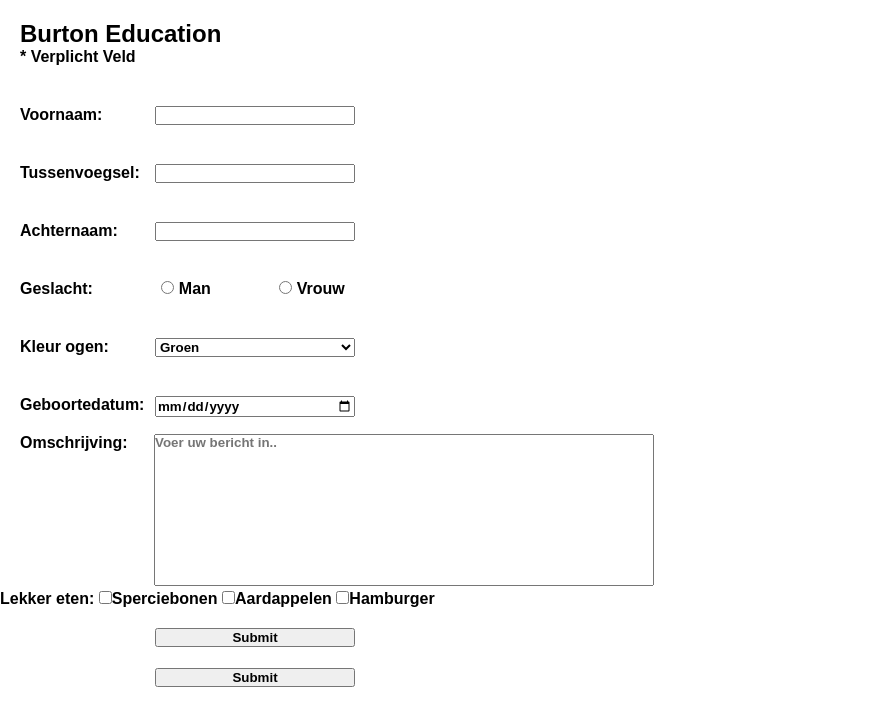
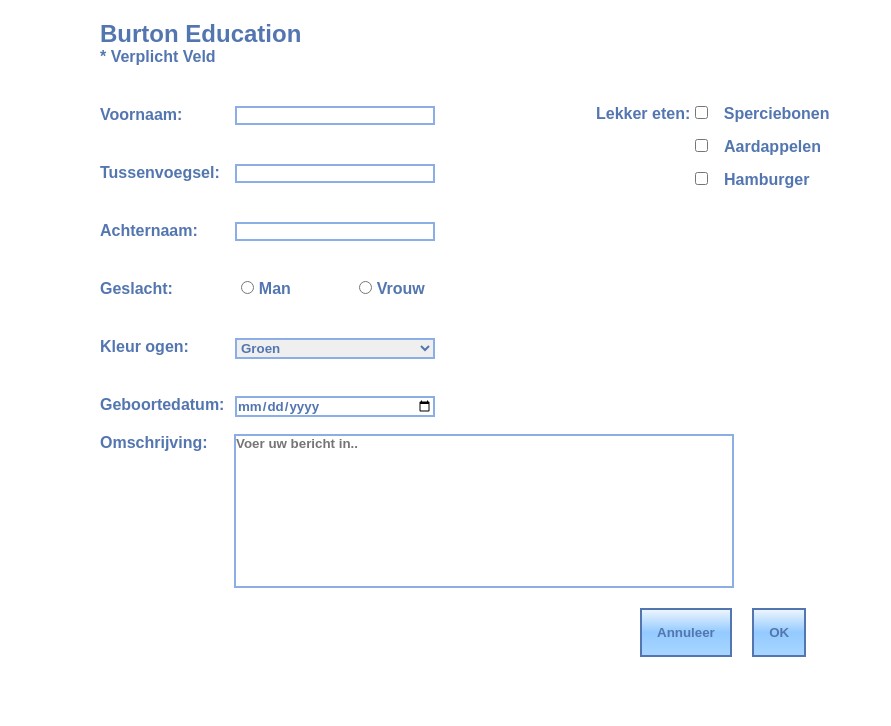
Before and after one commit to Niels1325/HTML-CSS, a plain HTML site: page Hoofdstuk6/login.html in a window 1280 px wide. Shown: the whole page, without its empty margins (0-891 px from the left). Drawn offline with Linux system fonts and the light colour scheme.

Commit message:
Hoofdstuk 6 af

```diff
--- a/Hoofdstuk6/css/login.css
+++ b/Hoofdstuk6/css/login.css
@@ -4,6 +4,12 @@
     box-sizing: border-box;
     font-family: Arial,sans-serif;
     font-weight: bold;
+    color: #5376b0;
+}
+
+.wrapper {
+    width: 1120px;
+    margin: auto;
 }
 
 body {
@@ -27,6 +33,20 @@ body {
     padding:20px;
 }
 
+.form-check {
+    width: 375px;
+    padding:20px;
+    float: right;
+    top: 85px;
+    left: 45%;
+    position: absolute;
+    vertical-align: top;
+}
+
+.box {
+    margin-right: 1rem;
+}
+
 .form-groupbtn {
     margin-left: 4rem;
 }
@@ -34,6 +54,7 @@ body {
 .input {
     float:right;
     width: 200px;
+    border: 2px solid #8caee6;
 }
 
 .vrouwradio {
@@ -43,8 +64,32 @@ body {
 textarea {
     resize: none;
     width: 500px;
+    border: 2px solid #8caee6;
 }
 
 .form-omschrijving {
     margin-left: 2px;
 }
+
+.buttons {
+    margin-top: 1rem;
+    margin-left: 50%;
+}
+
+.cancel-btn, .ok-btn {
+    padding: 15px;
+    border: 2px solid #5376b0;
+    margin-right: 1rem;
+    background: linear-gradient(0deg, rgba(168,214,255,1) 0%, rgba(148,202,255,1) 50%, rgba(235,245,255,1) 100%);
+}
+
+.cancel-btn:hover, .ok-btn:hover {
+    background: linear-gradient(0deg, rgba(190,224,255,1) 0%, rgba(184,220,255,1) 50%, rgba(255,255,255,1) 100%);
+    cursor: pointer;
+    transition: 0.2s ease-out;
+}
+
+.b2, .b3 {
+    margin-left: 99px;
+    margin-top: 1rem;
+}
--- a/Hoofdstuk6/login.html
+++ b/Hoofdstuk6/login.html
@@ -6,6 +6,7 @@
     <link rel="stylesheet" href="css/login.css">
 </head>
 <body>
+<div class="wrapper">
 <form action="http://www.savatarian.com/html5/form.php" method="get">
         <div class="form-group">
             <h2>Burton Education</h2>
@@ -50,18 +51,17 @@
     </div>
     <div class="form-check">
         <label for="lekkereten" name="lekkereten">Lekker eten:</label>
-        <input type="checkbox" name="sperciebonen" value="sperciebonen">Sperciebonen
-        <input type="checkbox" name="aardappelen" value="aardappelen">Aardappelen
-        <input type="checkbox" name="hamburger" value="hamburger">Hamburger
+        <input class="box b1" type="checkbox" name="sperciebonen" value="sperciebonen">Sperciebonen<br>
+        <input class="box b2" type="checkbox" name="aardappelen" value="aardappelen">Aardappelen<br>
+        <input class="box b3" type="checkbox" name="hamburger" value="hamburger">Hamburger
     </div>
-    <div class="form-group">
-        <input class="input" type="submit" name="knop" placeholder="Annuleer" />
-    </div>
-    <div class="form-group">
-        <input class="input" type="submit" name="knop" placeholder="OK" />
+    <div class="buttons">
+        <input class="cancel-btn" type="submit" name="knop" value="Annuleer" />
+        <input class="ok-btn" type="submit" name="knop" value="OK" />
     </div>
 
 
 </form>
+</div><!--Wrapper-->
 </body>
 </html>
```
